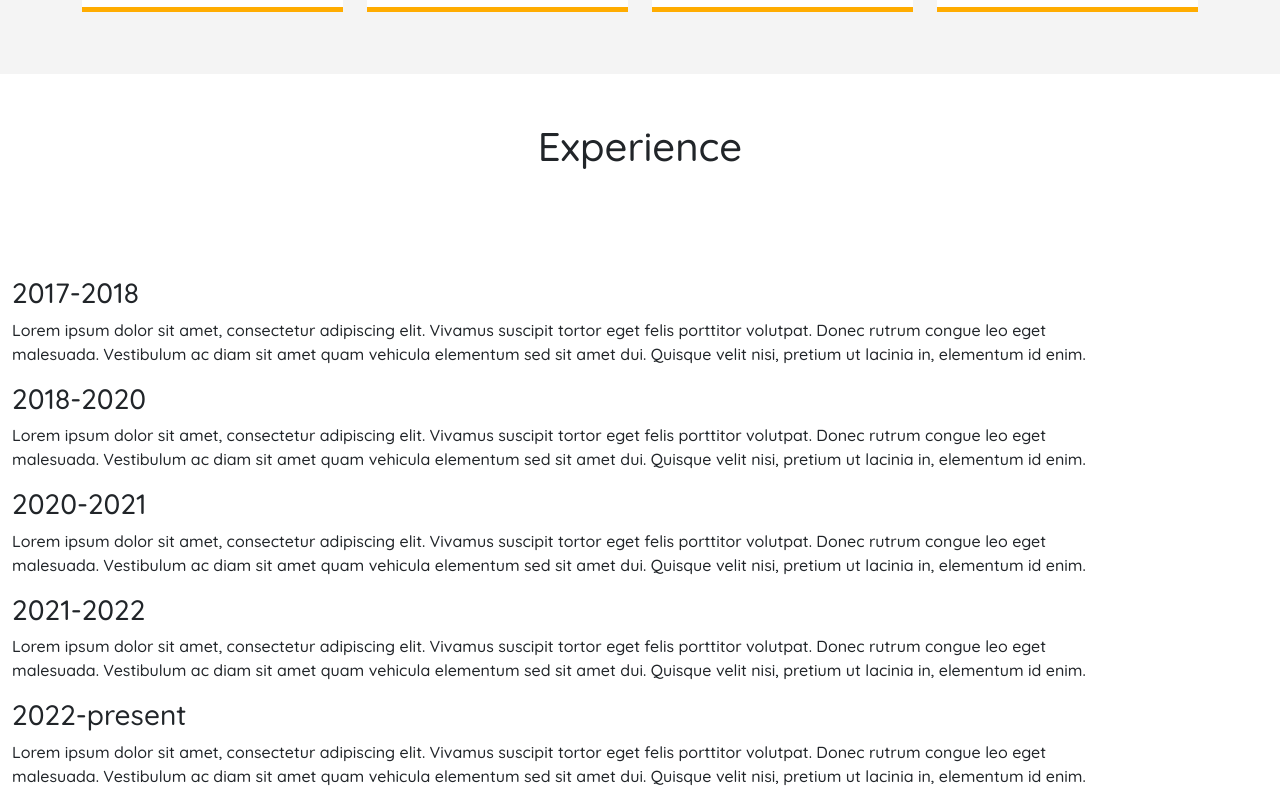
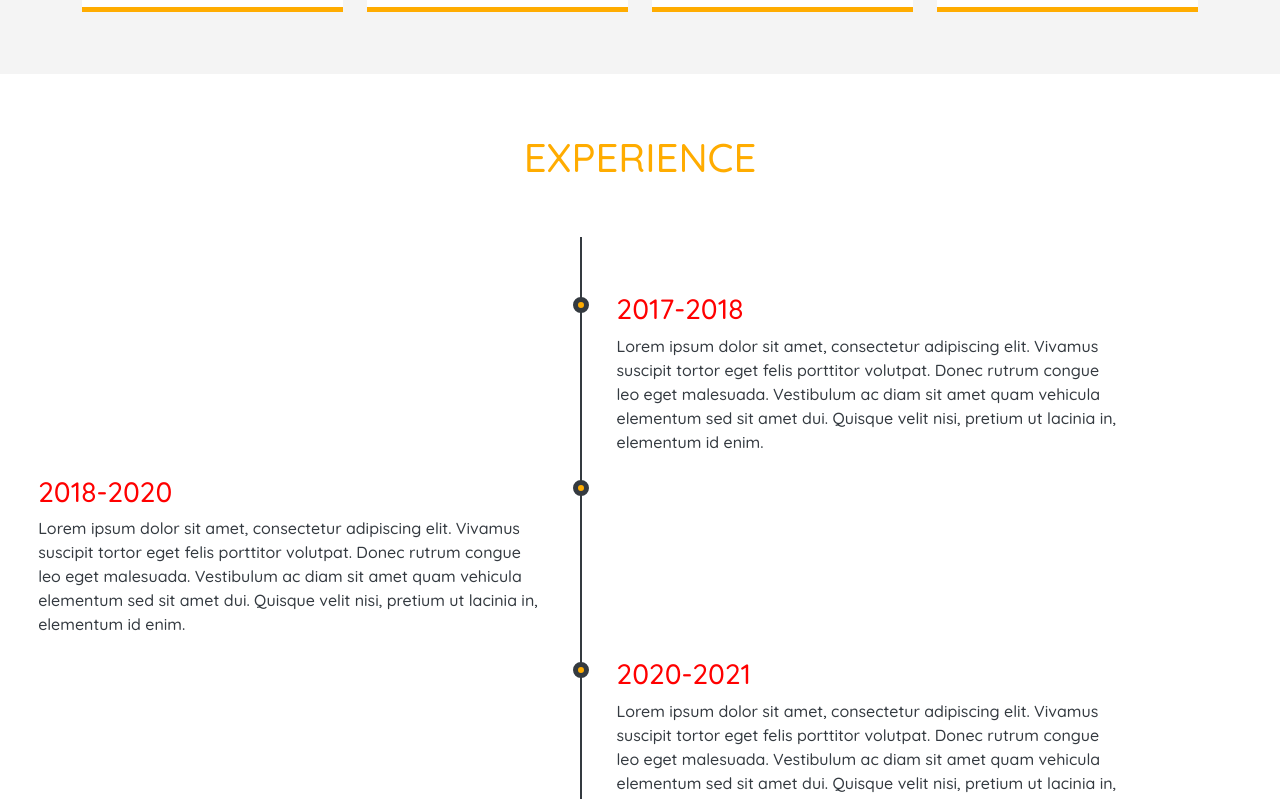
Before and after one commit to maxalsol/final_project_spiced, a React (Create React App) app: page / in a window 1280 px wide. Shown: the part 1700-2499 px from the top of the page. Built offline with nearby package versions, Linux system fonts and the light colour scheme.

Commit message:
Experience component styling in progress

```diff
--- a/src/App.css
+++ b/src/App.css
@@ -181,12 +181,70 @@ nav ul li {
 }
 
 /** EXPERIENCE **/
-/* ccd1d9
-666 */
+.experience {
+    padding: 0.7rem;
+}
+
 .experience-wrapper {
     overflow: hidden;
-    padding: 3.125rem;
+    padding: 3.125rem 0;
     position: absolute;
+}
+
+.experience h1 {
+    color: #ffac00;
+    text-transform: uppercase;
+}
+
+.experience-wrapper::before {
+    background: #343a40;
+    content: "";
+    height: 100%;
+    left: 50%;
+    margin-left: -0.0625rem;
+    position: absolute;
+    top: 0;
+    width: 0.125rem;
+    z-index: 1;
+}
+
+.timeline-block {
+    clear: both;
+    display: flex;
+    justify-content: space-between;
+    width: calc(50% + 0.5rem);
+}
+
+.timeline-block-left {
+    direction: rtl;
+    float: left;
+}
+
+.timeline-block-right {
+    float: right;
+}
+
+.marker {
+    background: #ffac00;
+    border: 0.3125rem solid #343a40;
+    border-radius: 50%;
+    height: 1rem;
+    margin-top: 0.625rem;
+    width: 1rem;
+    z-index: 3;
+}
+
+.timeline-content {
+    color: #343a40;
+    direction: ltr;
+    padding: 0 0.9375rem;
+    width: 95%;
+}
+
+.timeline-content h3 {
+    color: red;
+    font-weight: 500;
+    margin-top: 0.3125rem;
 }
 
 /** MEDIA QUERIES **/
--- a/src/components/Experience.js
+++ b/src/components/Experience.js
@@ -9,7 +9,7 @@ function Experience() {
             <div className="container experience-wrapper">
                 <div className="timeline-block timeline-block-right">
                     <div className="marker"></div>
-                    <div className="timeline-contene">
+                    <div className="timeline-content">
                         <h3>2017-2018</h3>
                         <p>
                             Lorem ipsum dolor sit amet, consectetur adipiscing
@@ -23,7 +23,7 @@ function Experience() {
                 </div>
                 <div className="timeline-block timeline-block-left">
                     <div className="marker"></div>
-                    <div className="timeline-contene">
+                    <div className="timeline-content">
                         <h3>2018-2020</h3>
                         <p>
                             Lorem ipsum dolor sit amet, consectetur adipiscing
@@ -37,7 +37,7 @@ function Experience() {
                 </div>
                 <div className="timeline-block timeline-block-right">
                     <div className="marker"></div>
-                    <div className="timeline-contene">
+                    <div className="timeline-content">
                         <h3>2020-2021</h3>
                         <p>
                             Lorem ipsum dolor sit amet, consectetur adipiscing
@@ -51,7 +51,7 @@ function Experience() {
                 </div>
                 <div className="timeline-block timeline-block-left">
                     <div className="marker"></div>
-                    <div className="timeline-contene">
+                    <div className="timeline-content">
                         <h3>2021-2022</h3>
                         <p>
                             Lorem ipsum dolor sit amet, consectetur adipiscing
@@ -65,7 +65,7 @@ function Experience() {
                 </div>
                 <div className="timeline-block timeline-block-right">
                     <div className="marker"></div>
-                    <div className="timeline-contene">
+                    <div className="timeline-content">
                         <h3>2022-present</h3>
                         <p>
                             Lorem ipsum dolor sit amet, consectetur adipiscing
--- a/src/components/Navbar.js
+++ b/src/components/Navbar.js
@@ -1,7 +1,7 @@
 // rfce to use snippet to create functional component
 
 import React from "react";
-import myLogo from "../logo.png";
+// import myLogo from "../logo.png";
 //
 import { FontAwesomeIcon } from "@fortawesome/react-fontawesome";
 import { faBars } from "@fortawesome/free-solid-svg-icons";
@@ -12,7 +12,7 @@ const Navbar = () => {
             <nav className="navbar navbar-expand-lg navbar-light bg-dark">
                 <div className="container">
                     <a className="navbar-brand" href="#">
-                        <img className="my-logo" src={myLogo} alt="logo"></img>
+                        {/* <img className="my-logo" src={myLogo} alt="logo"></img> */}
                     </a>
                     <button
                         className="navbar-toggler"
```
Also changed, not shown: src/components/Contact.js (added), src/components/Portfolio.js (added).
